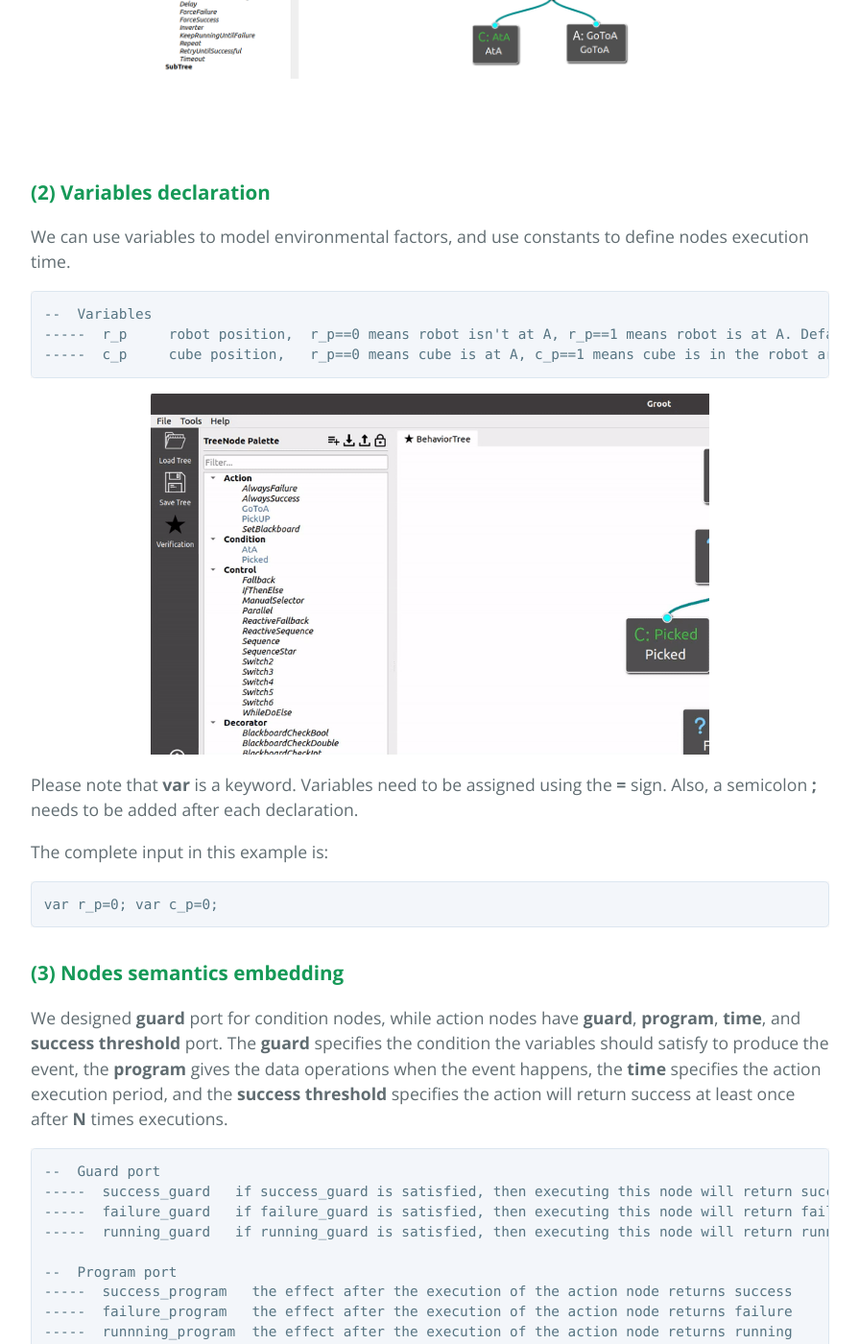
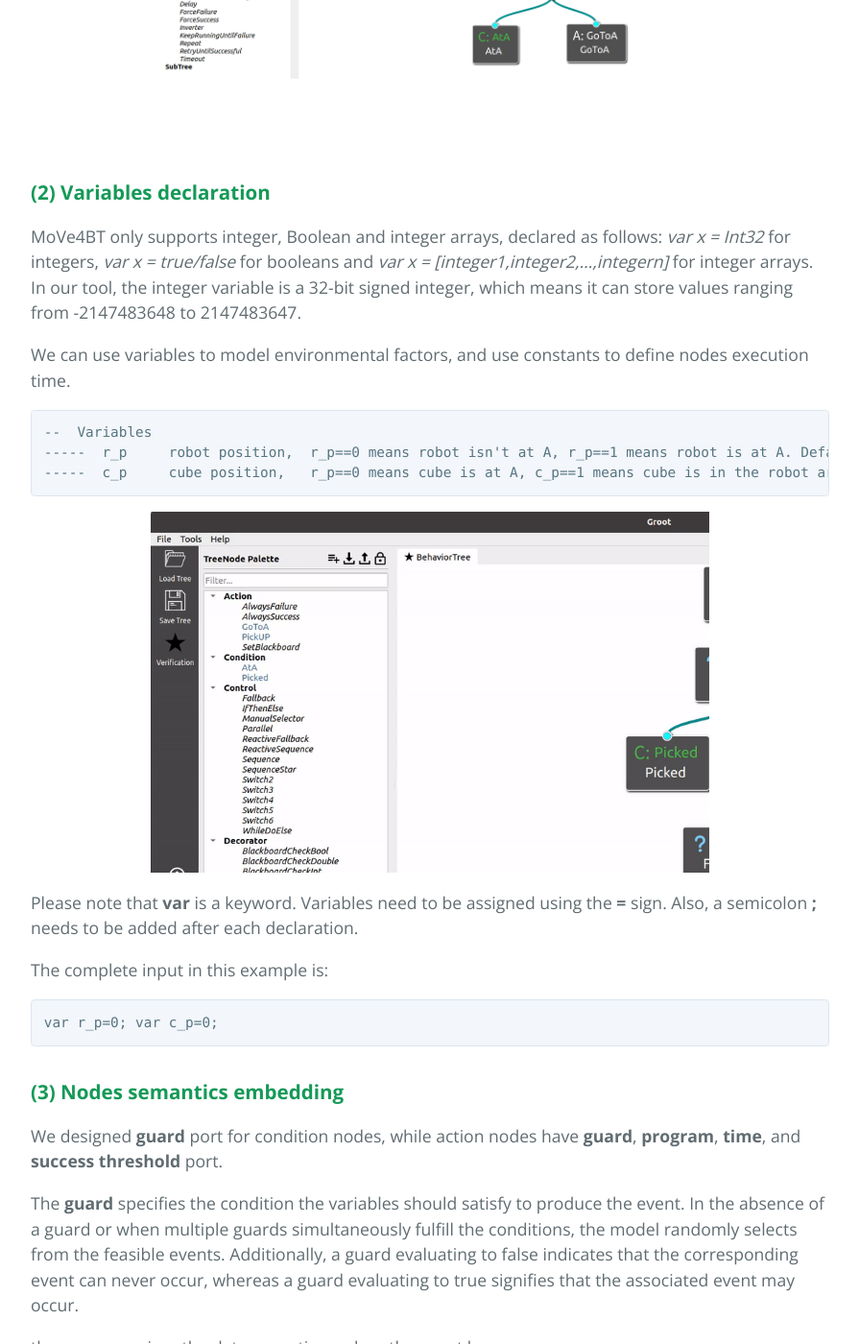
Before and after one commit to MoVe4BT/MoVe4BT.github.io, a Jekyll site: the page built from tutorial.md, in a window 1280 px wide and 1400 px high, scrolled down 3170 px. Shown: the whole window at 96% size, without its empty margins (192-1087 px from the left). Built offline with Jekyll 4.4.1, drawn with Linux system fonts in a browser that asks for light colours; our own code applies the rules of GitHub Pages for plain Markdown files; some of the changed text lies outside the part shown.

````diff
--- a/tutorial.md
+++ b/tutorial.md
@@ -72,6 +72,10 @@ Just drag and drop them onto the right interface and connect them!
 <br>
 
 ### [](#header-3)**(2) Variables declaration**
+MoVe4BT only supports integer, Boolean and integer arrays, declared as follows: _var x = Int32_ for integers,
+_var x = true/false_ for booleans and _var x = [integer1,integer2,...,integern]_ for integer arrays.
+In our tool, the integer variable is a 32-bit signed integer, which means it can store values ranging from -2147483648 to 2147483647.
+
 We can use variables to model environmental factors, and use constants to define nodes execution time.
 ```
 --  Variables
@@ -92,10 +96,17 @@ var r_p=0; var c_p=0;
 ```
 ### [](#header-3)**(3) Nodes semantics embedding**
 We designed **guard** port for condition nodes, while action nodes have **guard**, **program**, **time**, and **success threshold** port.
-The **guard** specifies the condition the variables should satisfy to produce the event,
-the **program** gives the data operations when the event happens,
-the **time** specifies the action execution period,
-and the **success threshold** specifies the action will return success at least once after **N** times executions.
+
+The **guard** specifies the condition the variables should satisfy to produce the event.
+In the absence of a guard or when multiple guards simultaneously fulfill the conditions, the model randomly selects from the feasible events. Additionally, a guard evaluating to false indicates that the corresponding event can never occur, whereas a guard evaluating to true signifies that the associated event may occur.
+
+the **program** gives the data operations when the event happens.
+
+
+The **time** specifies the action execution period.
+
+Tnd the **success threshold** specifies the action will return success at least once after **N** times executions.
+
 ```
 --  Guard port
 -----  success_guard   if success_guard is satisfied, then executing this node will return success.
@@ -118,12 +129,14 @@ The **guard** is a quantifier-free first-order logic formula on the data variabl
 ```
 c_p==0 && r_p==0
 ```
+
 The **program** is a program that manipulates the data variables and can be specified in any programming language.
 In our implementation, the **program** is required to be given in C# language like:
 ```
 c_p=1;r_p=1
 ```
-the **time** and **success threshold**  is required to be given in positive integers.
+
+The **time** and **success threshold**  is required to be given in positive integers.
 
 <br>
 
````
Also changed, not shown: other parts of tutorial.md (+1 -1 lines), manual.md (+1 -1 lines), supplemental material.md (+34 -5 lines), img.png (added), resources/Partol.jpg (added).
